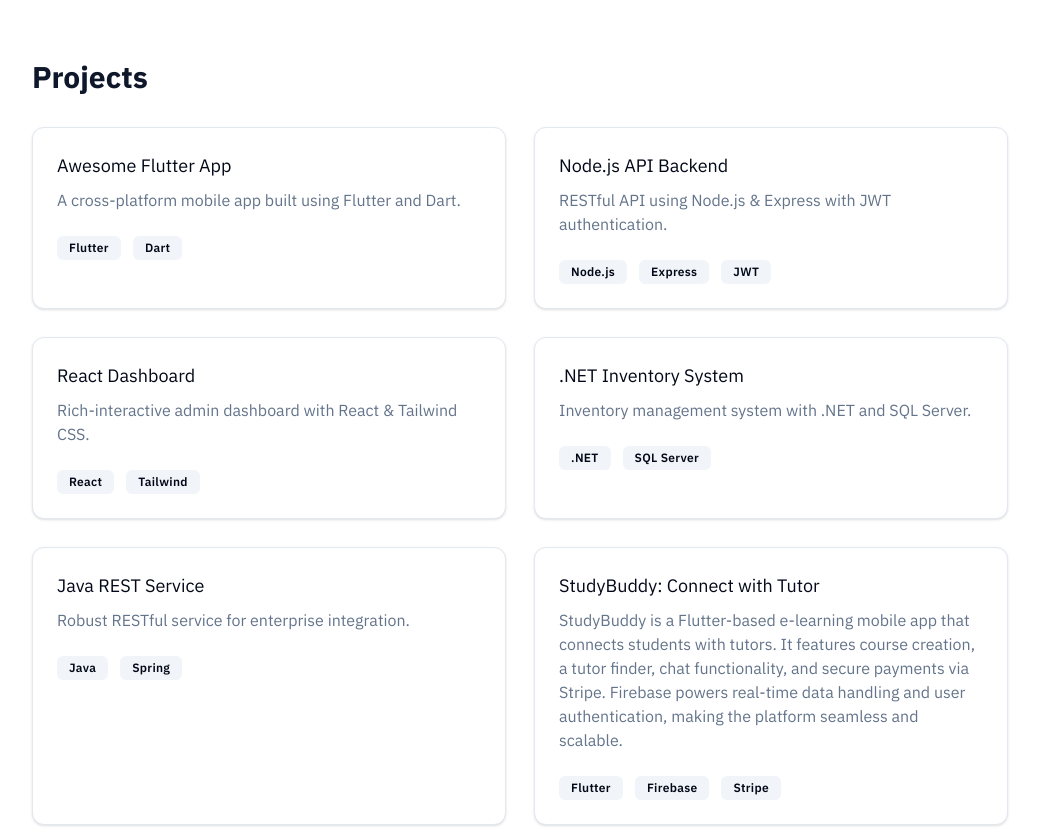
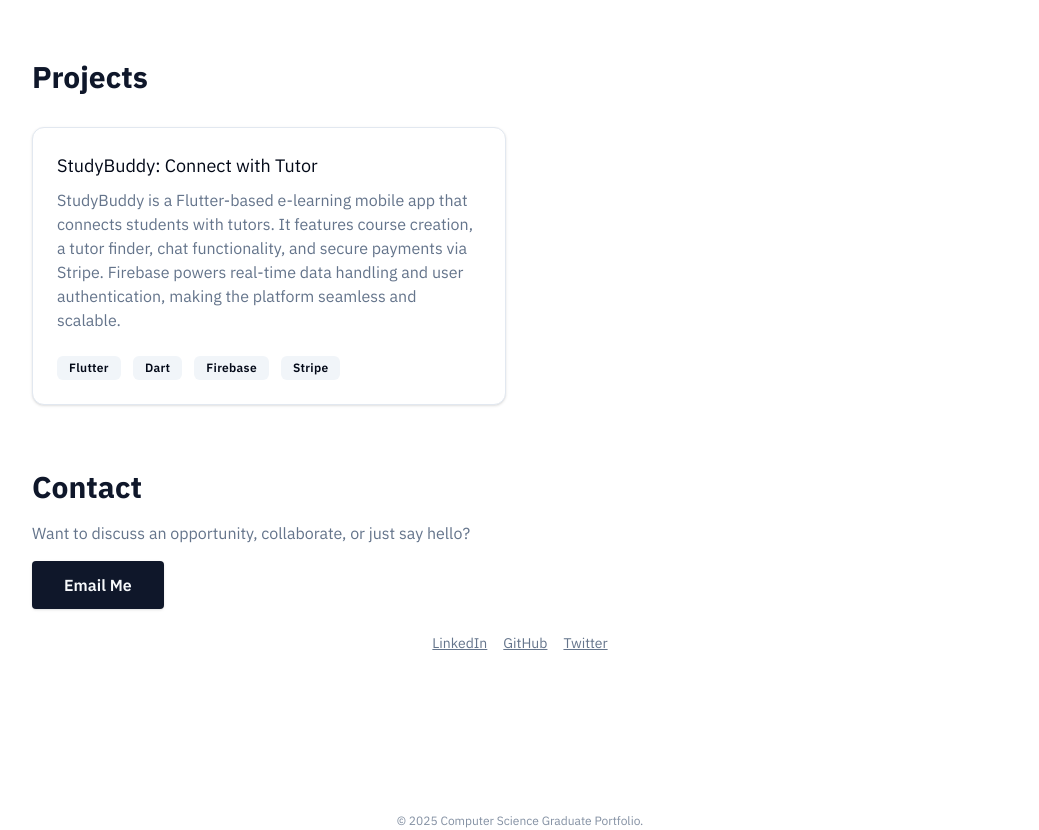
Before and after one commit to Abdulwahab20012001/dev-resume-reborn, a React (Vite) app: page / in a window 1280 px wide. Shown: the part 1320-2150 px from the top of the page, without its empty margins (120-1159 px from the left). Built offline with nearby package versions, Linux system fonts and the light colour scheme.

Commit message:
Refactor project section
Add Dart to project and remove other projects.

```diff
--- a/src/components/Projects.tsx
+++ b/src/components/Projects.tsx
@@ -1,39 +1,10 @@
+
 const projects = [
-  {
-    name: "Awesome Flutter App",
-    description: "A cross-platform mobile app built using Flutter and Dart.",
-    stack: ["Flutter", "Dart"],
-    link: "#",
-  },
-  {
-    name: "Node.js API Backend",
-    description: "RESTful API using Node.js & Express with JWT authentication.",
-    stack: ["Node.js", "Express", "JWT"],
-    link: "#",
-  },
-  {
-    name: "React Dashboard",
-    description: "Rich-interactive admin dashboard with React & Tailwind CSS.",
-    stack: ["React", "Tailwind"],
-    link: "#",
-  },
-  {
-    name: ".NET Inventory System",
-    description: "Inventory management system with .NET and SQL Server.",
-    stack: [".NET", "SQL Server"],
-    link: "#",
-  },
-  {
-    name: "Java REST Service",
-    description: "Robust RESTful service for enterprise integration.",
-    stack: ["Java", "Spring"],
-    link: "#",
-  },
   {
     name: "StudyBuddy: Connect with Tutor",
     description:
       "StudyBuddy is a Flutter-based e-learning mobile app that connects students with tutors. It features course creation, a tutor finder, chat functionality, and secure payments via Stripe. Firebase powers real-time data handling and user authentication, making the platform seamless and scalable.",
-    stack: ["Flutter", "Firebase", "Stripe"],
+    stack: ["Flutter", "Dart", "Firebase", "Stripe"],
     link: "#",
   },
 ];
@@ -50,7 +21,6 @@ const Projects = () => (
           <div className="flex flex-col gap-2">
             <div className="flex items-center gap-2 text-lg font-medium">
               <span>{project.name}</span>
-              {/* Simulate link if URL is set */}
               {project.link !== "#" && (
                 <a
                   href={project.link}
```
